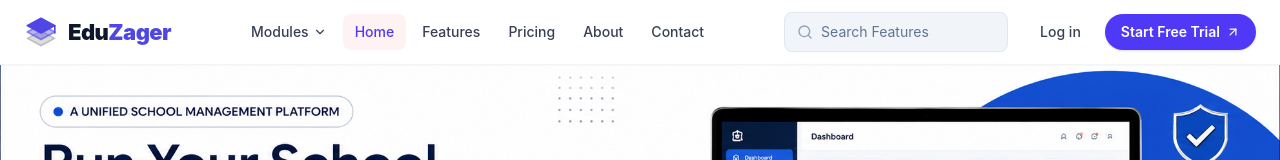
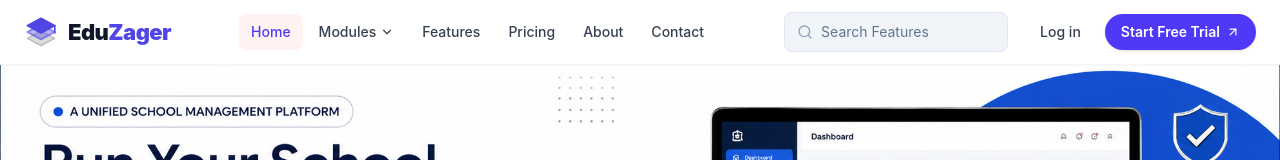
Before and after one commit to Abhay0410/sms-website, a React (Vite) app: page / in a window 1280 px wide. Shown: the top 160 px of the page. Built offline with nearby package versions, Linux system fonts and the light colour scheme.

Commit message:
small changes

```diff
--- a/src/components/Navbar.jsx
+++ b/src/components/Navbar.jsx
@@ -216,11 +216,25 @@ export default function Navbar() {
           <Logo />
 
           {/* ── CENTER: Nav links (desktop) ── */}
+
+
           <div className="hidden lg:flex items-center gap-1">
 
+  {/* Home */}
+  <Link
+    to="/"
+    onClick={() => handleNavigation("/")}
+    className={`
+      px-3 py-2 rounded-lg text-sm font-medium transition-all
+      ${location.pathname === "/"
+        ? "text-indigo-600 bg-red-50"
+        : "text-gray-700 hover:text-black hover:bg-gray-50"}
+    `}
+  >
+    Home
+  </Link>
 
-
-            {/* Modules mega trigger */}
+  {/* Modules */}
   <div
     ref={megaRef}
     onMouseEnter={() => setMegaOpen(true)}
@@ -239,11 +253,13 @@ export default function Navbar() {
       Modules
       <ChevronDown
         size={14}
-                  className={`transition-transform duration-200 ${megaOpen ? "rotate-180 text-indigo-600" : ""}`}
+        className={`transition-transform duration-200 ${
+          megaOpen ? "rotate-180 text-indigo-600" : ""
+        }`}
       />
     </Link>
 
-              {/* ── MEGA DROPDOWN ── */}
+    {/* Mega Menu */}
     {megaOpen && (
                 <div className="absolute top-[calc(100%+8px)] left-1/2 -translate-x-1/2 w-160 bg-white border border-gray-200 rounded-2xl shadow-2xl shadow-black/10 overflow-hidden">
 
@@ -285,8 +301,10 @@ export default function Navbar() {
               )}
   </div>
 
-            {/* Other nav links */}
-            {navLinks.map((link) => (
+  {/* Remaining Links */}
+  {navLinks
+    .filter((link) => link.label !== "Home")
+    .map((link) => (
       <Link
         key={link.path}
         to={link.path}
```
Lines whose indentation alone changed are shown as unchanged.
